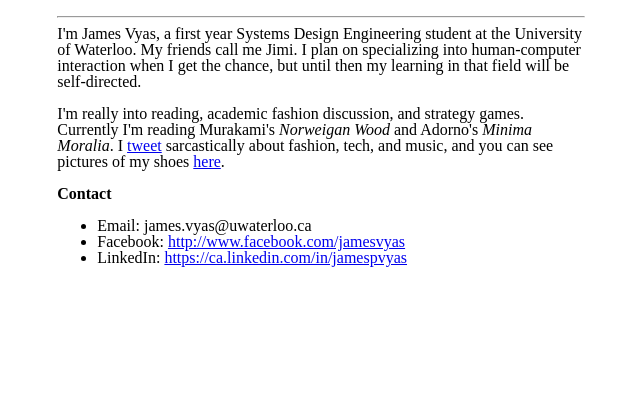
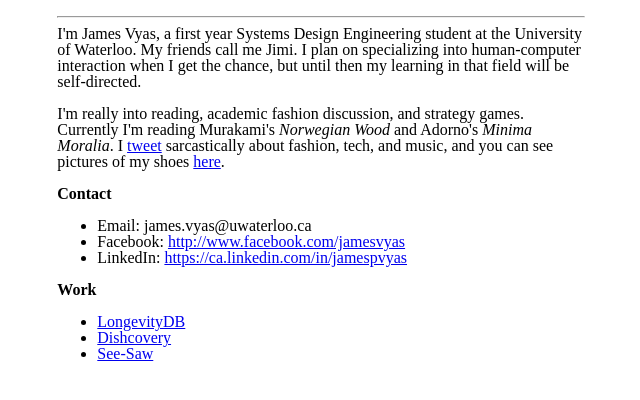
Before and after one commit to jimivyas/jimivyas.github.io, a plain HTML site: page index.html in a window 1280 px wide. Shown: the part 128-528 px from the top of the page, without its empty margins (84-724 px from the left). Drawn offline with Linux system fonts and the light colour scheme.

Commit message:
more updates

```diff
--- a/index.html
+++ b/index.html
@@ -13,7 +13,7 @@
 			I'm James Vyas, a first year Systems Design Engineering student at the University of Waterloo. My friends call me Jimi. I plan on specializing into human-computer interaction when I get the chance, but until then my learning in that field will be self-directed.
 			<br>
 			<br>
-			I'm really into reading, academic fashion discussion, and strategy games. Currently I'm reading Murakami's <i>Norweigan Wood</i> and Adorno's <i>Minima Moralia</i>. I <a href="http://twitter.com/jimivyas">tweet</a> sarcastically about fashion, tech, and music, and you can see pictures of my shoes <a href="http://www.instagram.com/jimivyas">here</a>.
+			I'm really into reading, academic fashion discussion, and strategy games. Currently I'm reading Murakami's <i>Norwegian Wood</i> and Adorno's <i>Minima Moralia</i>. I <a href="http://twitter.com/jimivyas">tweet</a> sarcastically about fashion, tech, and music, and you can see pictures of my shoes <a href="http://www.instagram.com/jimivyas">here</a>.
 		</span>
 		<p><strong>Contact</strong></p>
 		<ul>
@@ -21,6 +21,12 @@
 			<li>Facebook: <a target="_blank" href="http://www.facebook.com/jamesvyas">http://www.facebook.com/jamesvyas</a></li>
 			<li> LinkedIn: <a target="_blank" href="https://ca.linkedin.com/in/jamespvyas">https://ca.linkedin.com/in/jamespvyas</a></li>
 		</ul>
+		<p><strong>Work</strong></p>
+		<ul>
+			<li><a target="_blank" href="http://longevitydb.org/">LongevityDB</li>
+			<li><a target="_blank" href="http://taimur.me/dishcovery/">Dishcovery</li>
+			<li><a target="_blank" href="http://see-saw.herokuapp.com/">See-Saw</li>
+		</ul>
 
 	</body>
 </html>
```
